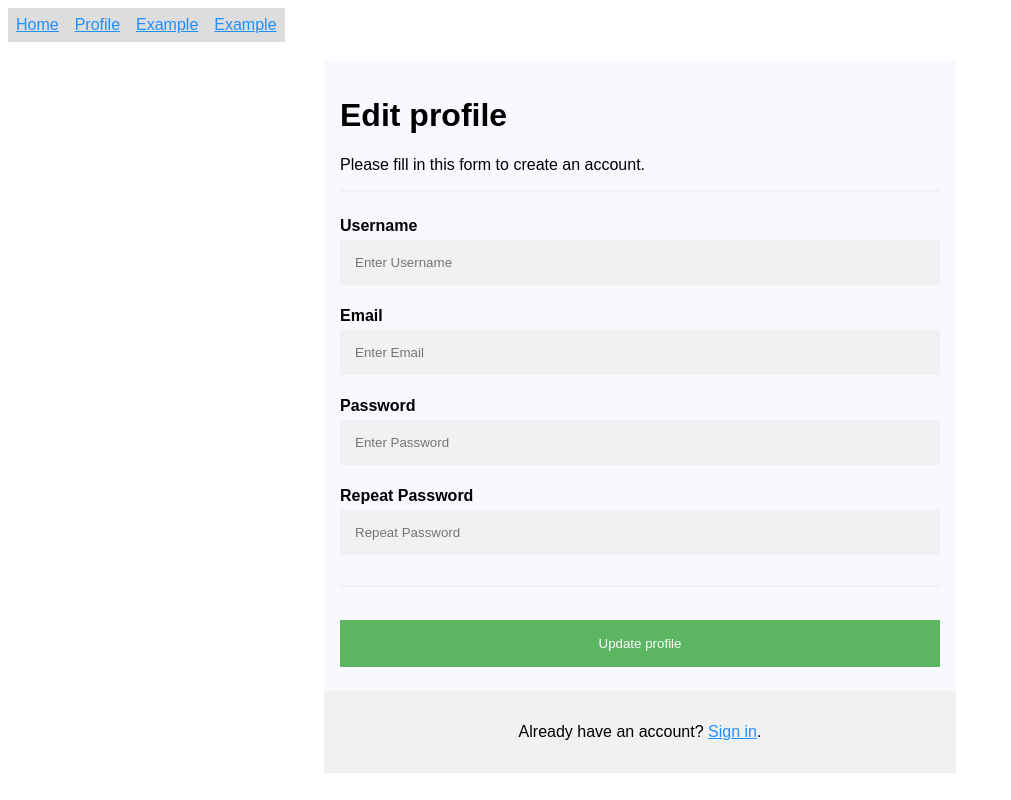
After one commit to andreifurculesteanu/F1Project, a Flask app: page /edit in a window 1280 px wide. The commit adds this page. Shown: the whole page, without its empty margins (0-1011 px from the left). Run offline with Flask 2, Linux system fonts and the light colour scheme.

Commit message:
template for profile and edit_profile created

```diff
--- a/src/routes/routes.py
+++ b/src/routes/routes.py
@@ -64,3 +64,8 @@ def post_register():
 @app.route('/profile')
 def get_profile():
     return render_template('profile.html')
+
+
+@app.route('/edit')
+def get_edit():
+    return render_template('edit_profile.html')
--- /dev/null
+++ b/src/templates/edit_profile.html
@@ -0,0 +1,43 @@
+{% extends "./base/base.html" %}
+
+{% block stylesheet %}
+<link rel="stylesheet" type="text/css" href="../static/css/login_register.css">
+{% endblock %}
+
+{% block title %}
+<title>Edit profile</title>
+{% endblock %}
+
+{% block content %}
+<div>
+    <form action="" method="POST">
+        <div class="container">
+            <h1>Edit profile</h1>
+            <p>Please fill in this form to create an account.</p>
+            <hr>
+
+            <label for="username"><b>Username</b></label>
+            <input type="text" placeholder="Enter Username" name="username" id="username" required>
+
+
+            <label for="email"><b>Email</b></label>
+            <input type="text" placeholder="Enter Email" name="email" id="email" required>
+
+            <label for="psw"><b>Password</b></label>
+            <input type="password" placeholder="Enter Password" name="psw" id="psw" required>
+
+            <label for="psw-repeat"><b>Repeat Password</b></label>
+            <input type="password" placeholder="Repeat Password" name="psw-repeat" id="psw-repeat" required>
+
+            <hr>
+
+            <button type="submit" class="registerbtn">Update profile</button>
+        </div>
+
+        <div class="container signin">
+            <p>Already have an account? <a href="/login">Sign in</a>.</p>
+        </div>
+    </form>
+
+</div>
+{% endblock %}
--- a/src/templates/profile.html
+++ b/src/templates/profile.html
@@ -10,4 +10,8 @@
 
 {% block content %}
  <p> This will be your profile </p>
+<br>
+<a href="/edit" class="button">Edit profile</a>
+<br><br>
+<a href="/delete" class="button">Delete profile</a>
 {% endblock %}
```
